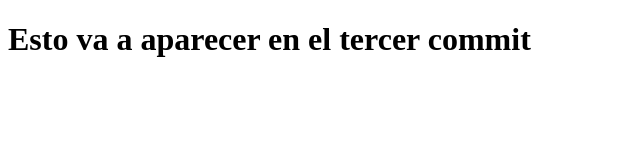
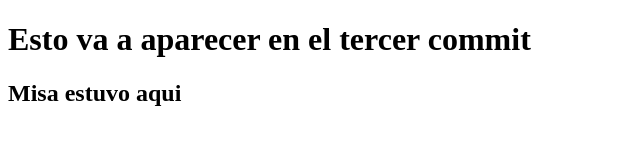
Before and after one commit to MisaelCalvillo/git-practice, a plain HTML site: page index.html in a window 1280 px wide. Shown: the whole page, without its empty margins (0-640 px from the left). Drawn offline with Linux system fonts and the light colour scheme.

Commit message:
pequenio cambio de misael

```diff
--- a/index.html
+++ b/index.html
@@ -5,5 +5,6 @@
 </head>
 <body>
 	<h1>Esto va a aparecer en el tercer commit<h1>
+		<h2>Misa estuvo aqui</h2>
 </body>
 </html>
```
